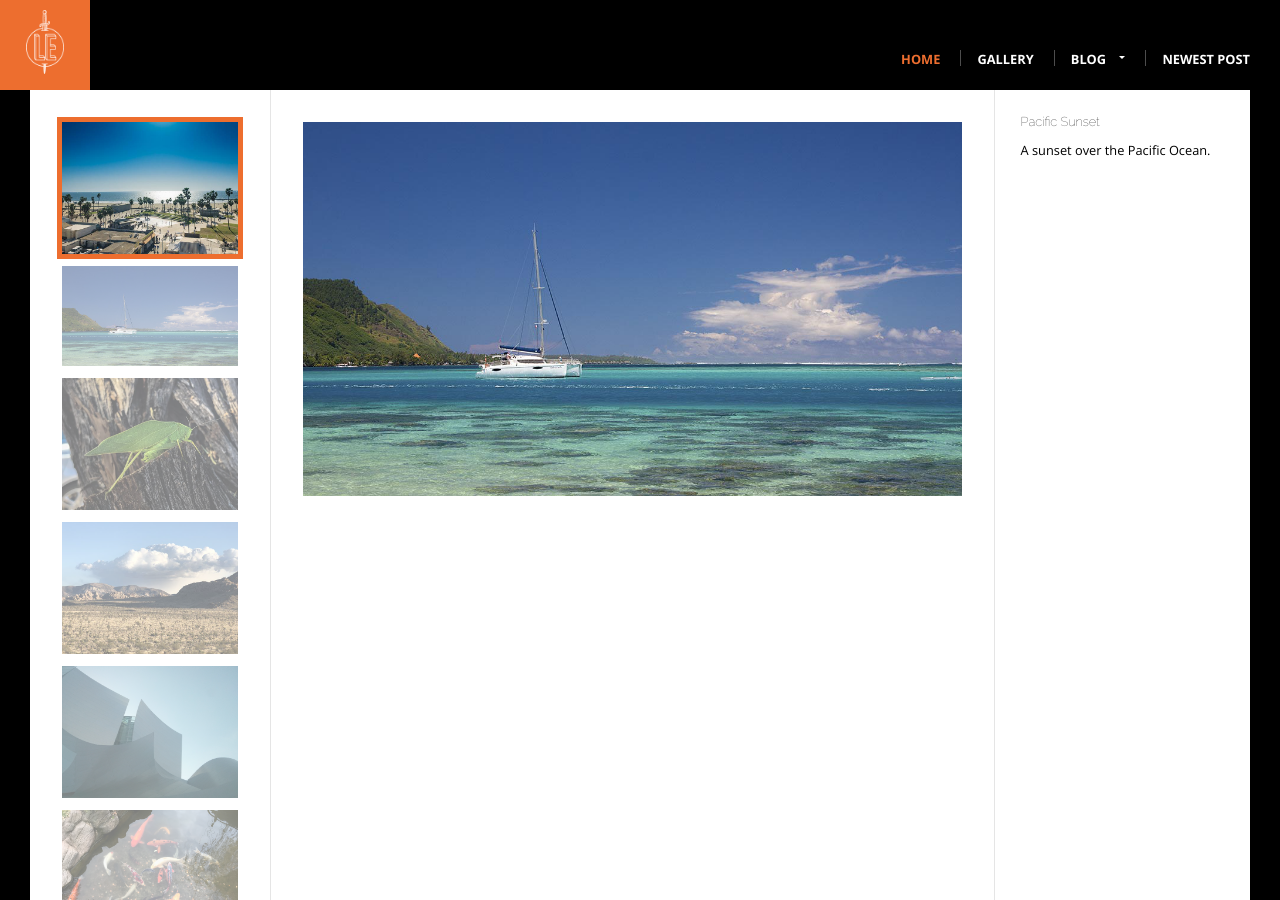
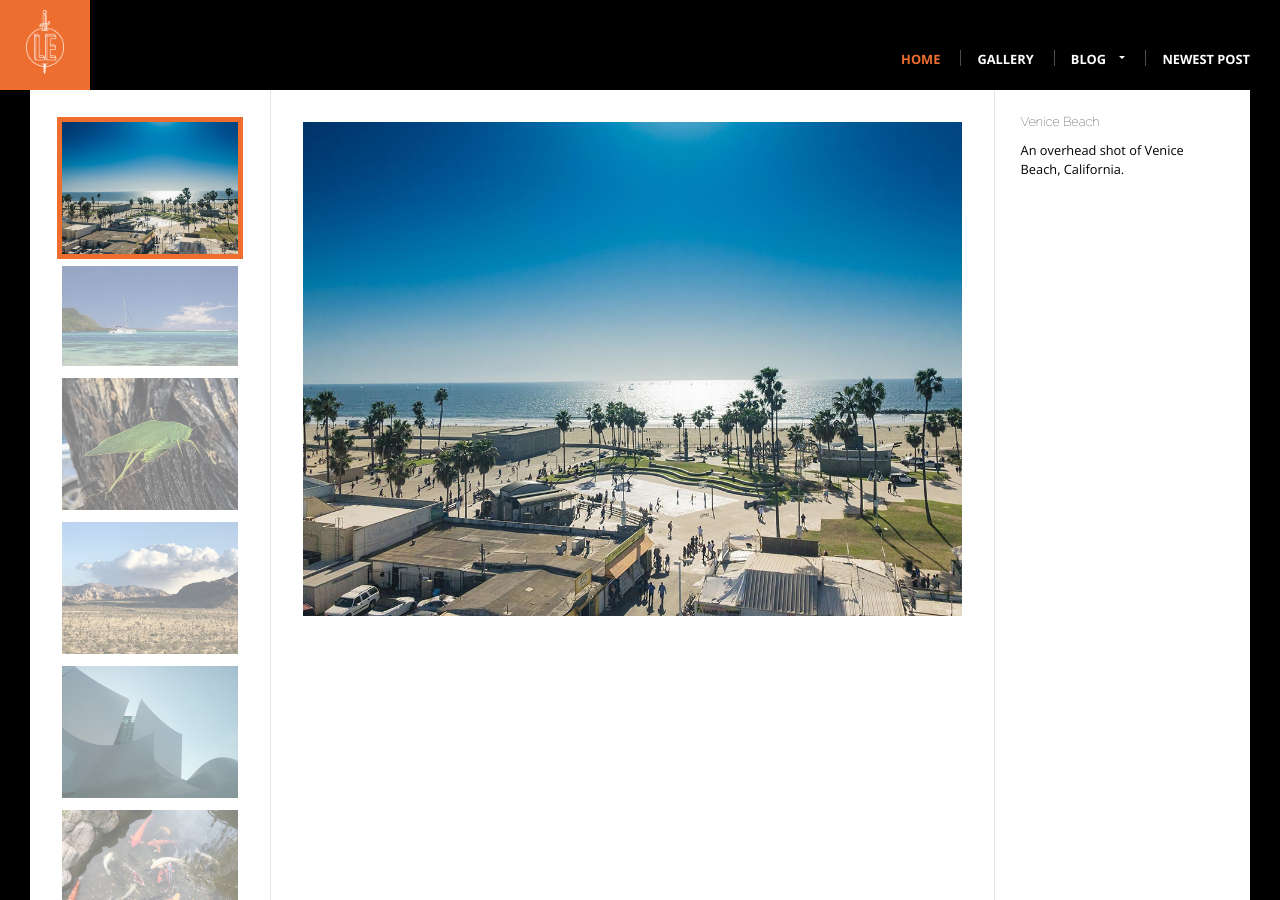
Before and after one commit to Travizzle/travizzle.github.io, a Jekyll site: the page built from gallery/index.html, in a window 1280 px wide and 900 px high. Built offline with Jekyll 4.4.1, drawn with Linux system fonts in a browser that asks for light colours.

Commit message:
Finish the JavaScript gallery

```diff
--- a/gallery/index.html
+++ b/gallery/index.html
@@ -92,11 +92,11 @@
     </div>
     <div class="col col-content">
         <div class="gallery-photo" id="gallery-photo">
-            <img src="/images/large/boat.jpg" alt="Catamaran">
+            <img src="/images/large/beach.jpg" alt="Venice Beach">
         </div>
     </div>
     <div class="col col-aside gallery-info" id="gallery-info">
-        <h3 class="title">Pacific Sunset</h3>
-        <p class="description">A sunset over the Pacific Ocean.</p>
+        <h3 class="title">Venice Beach</h3>
+        <p class="description">An overhead shot of Venice Beach, California.</p>
     </div>
 </div>
--- a/js/gallery.js
+++ b/js/gallery.js
@@ -2,8 +2,13 @@
 // The main task is to attach an event listener to each image in the gallery
 // and respond appropriately on click.
 function activateGallery() {
+    // 2 different notations for nested selectors
     let thumbnails = document.querySelectorAll("#gallery-thumbs > div > img");
     let mainImage = document.querySelector("#gallery-photo img");
+    // Image info to be updated
+    let galleryInfo = document.querySelector("#gallery-info");
+    let title       = galleryInfo.querySelector(".title");
+    let description = galleryInfo.querySelector(".description");
 
     thumbnails.forEach(function(thumbnail) {
         thumbnail.addEventListener("click", function() {
@@ -17,6 +22,10 @@
             let currentClass = "current";
             document.querySelector(".current").classList.remove(currentClass);
             thumbnail.parentNode.classList.add(currentClass);
+
+            // Update image info.
+            title.innerHTML       = thumbnail.dataset.title;
+            description.innerHTML = thumbnail.dataset.description;
         });
     });
 }
```
